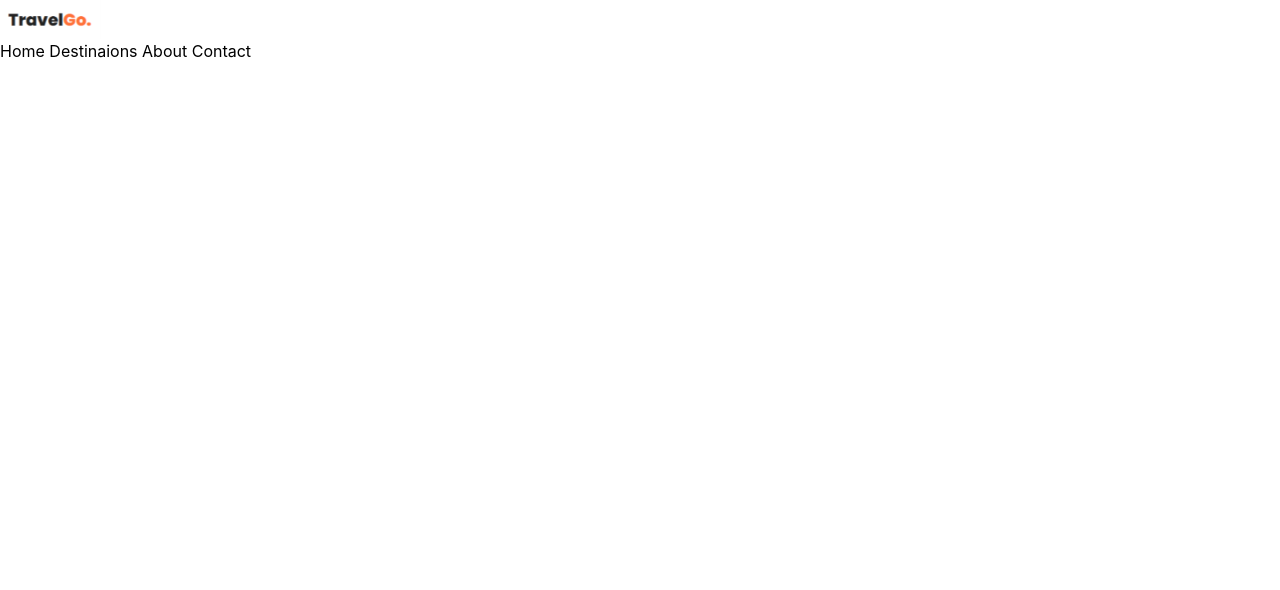
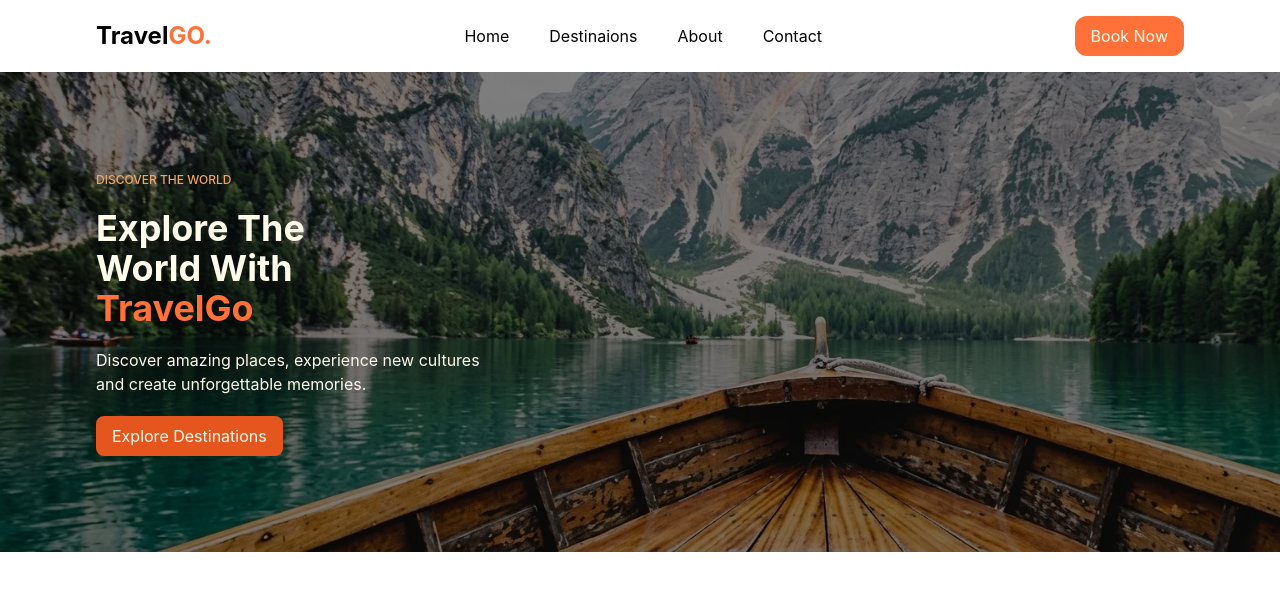
Before and after one commit to manal-ouaal/travel-go-repo, a website: page index.html in a window 1280 px wide. Drawn offline with Linux system fonts and the light colour scheme.

Commit message:
hero section completed

```diff
--- a/index.html
+++ b/index.html
@@ -1,24 +1,55 @@
-<!DOCTYPE html>
+<!doctype html>
 <html lang="en">
   <head>
-    <meta charset="UTF-8">
-    <meta name="viewport" content="width=device-width, initial-scale=1.0">
+    <meta charset="UTF-8" />
+    <meta name="viewport" content="width=device-width, initial-scale=1.0" />
     <title>Document</title>
-    <link rel="stylesheet" href="./public/css/output.css">
+    <link rel="stylesheet" href="./public/css/output.css" />
   </head>
   <body>
-    <header id="manal">
-        <div><img src="./public/images/travelgo.png" alt=""></div>
-        <nav>
+    <header
+      id="manal"
+      class="flex items-center justify-between px-[6rem] h-fit py-4"
+    >
+      <div>
+        <p class="text-2xl font-bold">
+          Travel<span class="text-[#ff7138]">GO.</span>
+        </p>
+      </div>
+      <nav class="flex gap-10">
         <a href="">Home</a>
         <a href="">Destinaions</a>
         <a href="">About</a>
         <a href="">Contact</a>
       </nav>
-        <button></button>
+      <button
+        class="w-fit rounded-xl bg-[#ff7138] px-[1rem] py-[0.5rem] text-amber-50"
+      >
+        <a href=""> Book Now</a>
+      </button>
     </header>
     <main>
-        <section id="manal"></section>
+      <section
+        id="manal"
+        class="bg-[url('/public/images/hero_section.webp')] w-full h-[60vh] bg-no-repeat bg-cover relative"
+      >
+        <div class="bg-black h-full w-full opacity-[0.5] absolute"></div>
+        <div class="absolute flex flex-col gap-5 pt-25  px-[6rem] h-full">
+          <p class="text-[#f0a564] text-xs font-medium">DISCOVER THE WORLD</p>
+          <h1 class="text-amber-50  text-4xl font-bold w-[25vw]">
+            Explore The World With <span class="text-[#ff7138]">TravelGo</span>
+          </h1>
+          <p class="text-amber-50 w-[30vw]">
+            Discover amazing places, experience new cultures and create
+            unforgettable memories.
+          </p>
+          <button
+            class="w-fit rounded-lg bg-[#e4561e] px-[1rem] py-[0.5rem] text-amber-50"
+          >
+            Explore Destinations
+          </button>
+        </div>
+      </section>
       <section id="manal"></section>
       <section id="akram"></section>
       <section id="akram"></section>
```
Also changed, not shown: public/css/output.css, public/images/hero_section.webp (added), public/images/section_1.jpg (added). Lines whose indentation alone changed are shown as unchanged.
